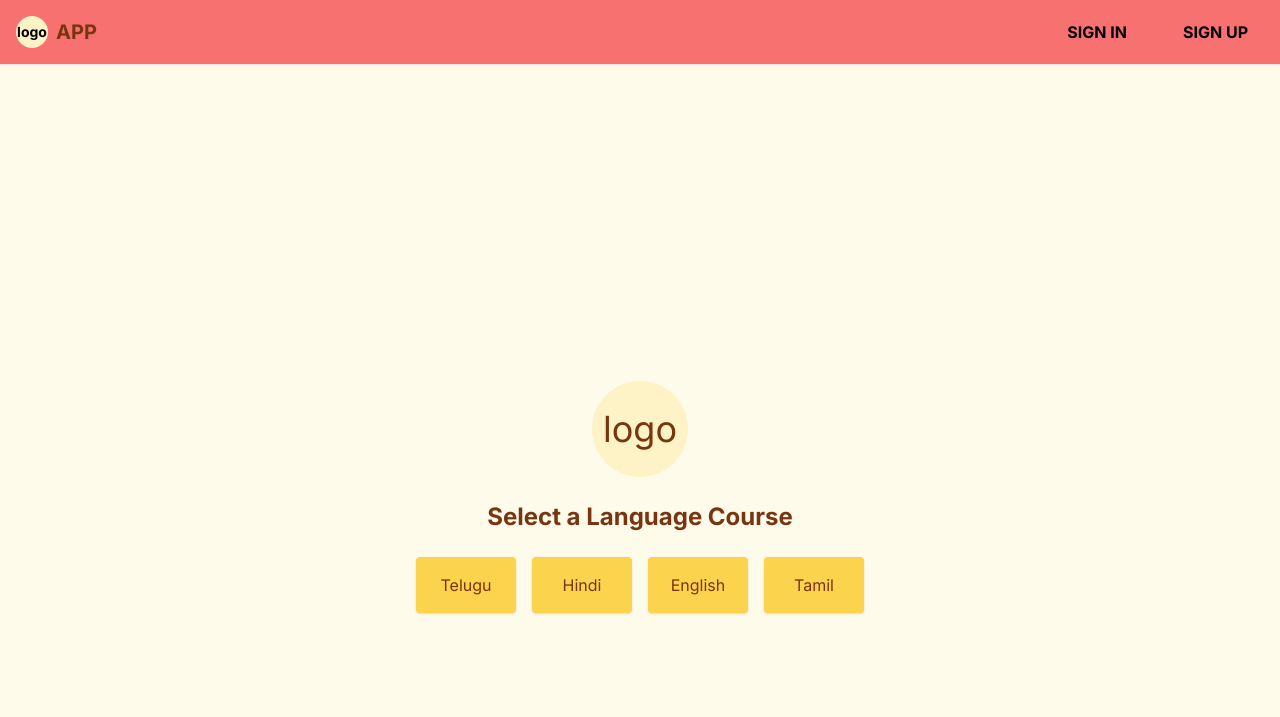
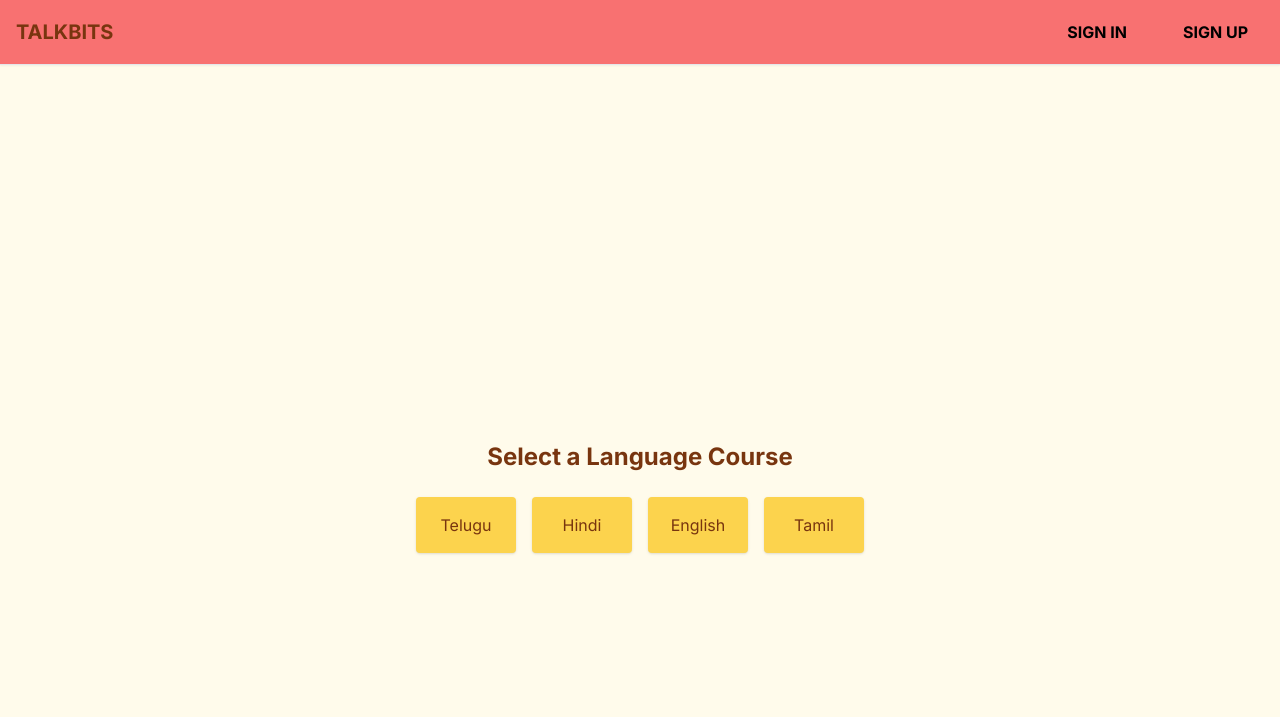
Before and after one commit to keerthi-manasvi/Talkbits, a Django app: page /courses/ in a window 1280 px wide. Shown: the top 717 px of the page. Run offline with Django 5.2, Linux system fonts and the light colour scheme; some libraries are stand-ins or nearby versions.

Commit message:
Cleaned up code, removed logos, streamlit and streak

```diff
--- a/app/models.py
+++ b/app/models.py
@@ -38,7 +38,6 @@ class Profile(models.Model):
     user = models.OneToOneField(User, on_delete=models.CASCADE)
     courses = models.CharField(max_length=255, blank=True, default="")  # e.g., "Hindi,Tamil"
     xp = models.IntegerField(default=0)
-    streak = models.IntegerField(default=0)
 
     def __str__(self):
         return f"{self.user.username}'s Profile"
--- a/app/templates/account/login.html
+++ b/app/templates/account/login.html
@@ -7,9 +7,6 @@
 <div class="min-h-screen flex items-center justify-center bg-gradient-to-br from-white-50 to-emerald-100 py-12 px-4">
     <div class="max-w-md w-full space-y-8">
         <div class="text-center">
-            <div class="w-24 h-24 bg-white-600 rounded-full flex items-center justify-center mx-auto mb-6">
-                <span class="text-4xl">logo</span>
-            </div>
             <h1 class="text-3xl font-bold text-black-900 mb-2">Welcome Back!</h1>
             <p class="text-white-700 text-lg">Sign in to keep learning.</p>
         </div>
--- a/app/templates/app/course_list.html
+++ b/app/templates/app/course_list.html
@@ -15,9 +15,7 @@
 
 <div class="min-h-screen flex items-center justify-center bg-gradient-to-br from-white-50 to-emerald-100 py-12 px-4">
     <div class="max-w-md w-full text-center">
-        <div class="w-24 h-24 bg-amber-100 rounded-full flex items-center justify-center mx-auto mb-6">
-            <span class="text-4xl">logo</span>
-        </div>
+
         <h2 class="text-2xl font-bold mb-6">Select a Language Course</h2>
         <div class="grid grid-cols-2 md:grid-cols-4 gap-4">
             {% for lang in languages %}
--- a/app/templates/app/exercise_page.html
+++ b/app/templates/app/exercise_page.html
@@ -31,7 +31,6 @@
 <!-- Score popup modal -->
 <div id="score-modal" class="fixed inset-0 bg-black/50 hidden items-center justify-center z-50 px-4">
     <div class="bg-white rounded-2xl shadow-2xl max-w-sm w-full p-6 text-center transform transition-all">
-        <div id="score-modal-emoji" class="text-5xl mb-3">🎉</div>
         <h3 class="text-xl font-bold text-amber-900 mb-1">Lesson Complete!</h3>
         <p class="text-4xl font-extrabold text-emerald-600 my-3"><span id="score-modal-percent">0</span>%</p>
         <p id="score-modal-detail" class="text-amber-700 mb-5">0 / 0 correct</p>
--- a/app/templates/app/layout.html
+++ b/app/templates/app/layout.html
@@ -40,10 +40,8 @@
     <header class="bg-red-400 shadow-sm border-b border-white-200">
         <div class="max-w-7xl mx-auto px-4 py-3 flex justify-between items-center">
             <a href="{% url 'index' %}" class="flex items-center space-x-2">
-                <div class="w-8 h-8 bg-amber-100 rounded-full flex items-center justify-center">
-                    <span class="text-black font-bold text-sm">logo</span>
-                </div>
-                <span class="text-xl font-bold text-white-600">APP</span>
+
+                <span class="text-xl font-bold text-white-600">TALKBITS</span>
             </a>
 
             <nav class="flex flex-wrap justify-start gap-4 md:gap-6 items-center">
--- a/app/templates/app/logout.html
+++ b/app/templates/app/logout.html
@@ -5,12 +5,6 @@
 {% block content %}
 <div class="min-h-screen flex items-center justify-center bg-gradient-to-br from-white-50 to-emerald-100 py-12 px-4">
     <div class="max-w-md w-full space-y-8 text-center">
-        <!-- Illustration -->
-        <div class="flex justify-center">
-            <div class="w-24 h-24 bg-white-600 rounded-full flex items-center justify-center mb-6">
-                <span class="text-4xl">logo</span>
-            </div>
-        </div>
 
         <!-- Error/Logout Message -->
         {% if messages %}
--- a/app/templates/app/profile.html
+++ b/app/templates/app/profile.html
@@ -7,9 +7,6 @@
     <div class="max-w-4xl mx-auto">
         <!-- Header Section -->
         <div class="text-center mb-12">
-            <div class="w-24 h-24 bg-white-600 rounded-full flex items-center justify-center mx-auto mb-6">
-                <span class="text-4xl">logo</span>
-            </div>
             <h1 class="text-3xl md:text-4xl font-bold text-amber-900 mb-2">Your Learning Journey</h1>
             <p class="text-lg text-white-700">Track your progress</p>
         </div>
--- a/app/templates/app/registration_success.html
+++ b/app/templates/app/registration_success.html
@@ -15,10 +15,6 @@
             class="bg-indigo-600 text-white px-6 py-2 rounded-lg hover:bg-indigo-700 transition">
             Go to {{ language }} Course
         </a>
-
-        <a href="{% url 'course_list' %}" class="block text-sm text-amber-500 mt-4 hover:underline">
-            ← Register another language
-        </a>
     </div>
 
 </div>
--- a/app/templates/app/signin.html
+++ b/app/templates/app/signin.html
@@ -7,9 +7,6 @@
     <div class="max-w-md w-full space-y-8">
         <!-- Illustration -->
         <div class="text-center">
-            <div class="w-24 h-24 bg-white-600 rounded-full flex items-center justify-center mx-auto mb-6">
-                <span class="text-4xl">logo</span>
-            </div>
             <h1 class="text-3xl font-bold text-black-900 mb-2">Welcome Back!</h1>
             <p class="text-white-700 text-lg">Pick up where you left off.</p>
         </div>
--- a/app/templates/app/signup.html
+++ b/app/templates/app/signup.html
@@ -7,9 +7,7 @@
     <div class="max-w-md w-full space-y-8">
         <!-- Illustration -->
         <div class="text-center">
-            <div class="w-24 h-24 bg-white-600 rounded-full flex items-center justify-center mx-auto mb-6">
-                <span class="text-4xl">logo</span>
-            </div>
+
             <h1 class="text-3xl font-bold text-black-900 mb-2">Join the Language Journey!</h1>
             <p class="text-white-700 text-lg">Start learning Indian languages today.</p>
         </div>
--- a/app/templates/socialaccount/login.html
+++ b/app/templates/socialaccount/login.html
@@ -6,9 +6,7 @@
 {% block content %}
 <div class="min-h-screen flex items-center justify-center bg-gradient-to-br from-white-50 to-emerald-100 py-12 px-4">
     <div class="max-w-md w-full space-y-6 text-center">
-        <div class="w-20 h-20 bg-white-600 rounded-full flex items-center justify-center mx-auto mb-4">
-            <span class="text-3xl">logo</span>
-        </div>
+
 
         {% if process == "connect" %}
         <h1 class="text-2xl font-bold text-amber-900">Connect your Google account</h1>
--- a/app/views.py
+++ b/app/views.py
@@ -2,7 +2,6 @@ from django.shortcuts import render, redirect
 from django.contrib.auth import authenticate, login, logout
 from django.contrib.auth import get_user_model
 from django.views.decorators.csrf import csrf_exempt
-from streamlit import user
 User=get_user_model()
 from .models import *
 from django.contrib import messages
@@ -217,7 +216,7 @@ def profile(request):
     })
 def logout_view(request):
     logout(request)  # Log out the user
-    return render(request, 'app/logout.html')
+    return render(request, 'app/index.html')
 
 def load_json(language: str) -> dict:
     base_dir = os.path.dirname(os.path.abspath(__file__))
--- a/requirements.txt
+++ b/requirements.txt
@@ -4,3 +4,4 @@ deep_translator==1.11.4
 gtts==2.5.4
 whitenoise==6.8.2
 gunicorn==23.0.0
+jwt
```
Also changed, not shown: app/migrations/0011_remove_profile_streak.py (added), static/icons/icon.jpg (deleted), static/icons/talkbits_full_logo.png (added), static/icons/talkbits_name.png (added).
